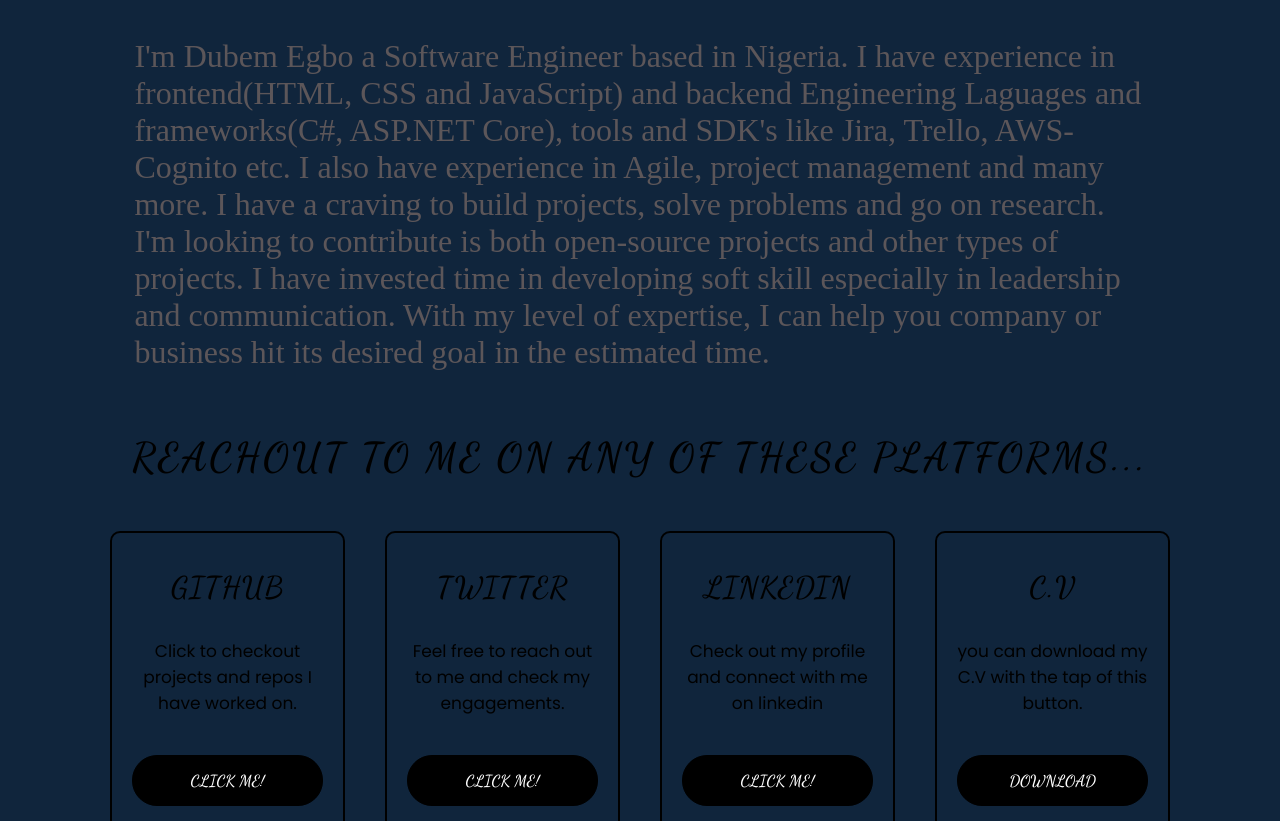
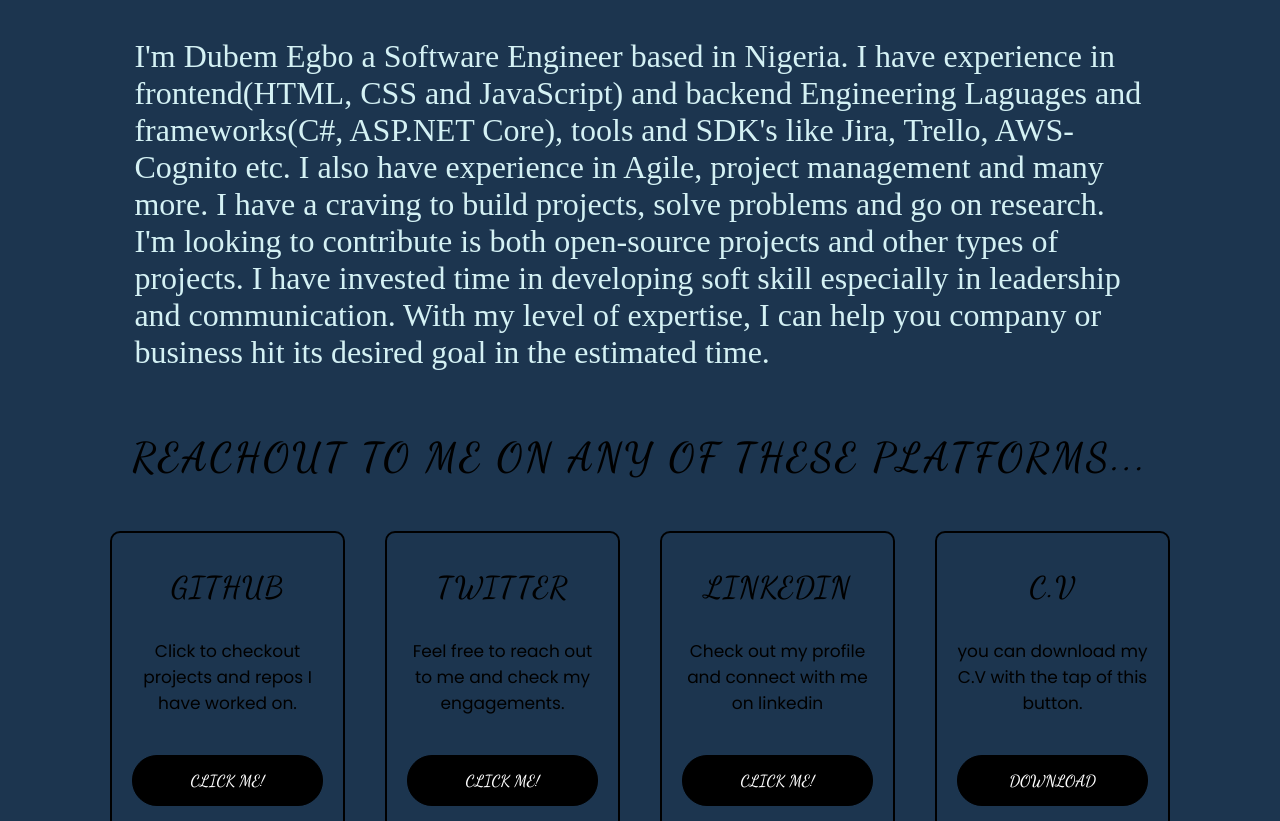
Before and after one commit to Phusse/Portfilio, a plain HTML site: page index.html in a window 1280 px wide. Shown: the part 602-1423 px from the top of the page. Drawn offline with Linux system fonts and the light colour scheme.

Commit message:
style adjustment

```diff
--- a/index.html
+++ b/index.html
@@ -44,22 +44,23 @@
         <h5 class="reach">Reachout to me on any of these platforms...</h5>
         <div class="services">
           <div class="content content-1">
+
             <h2>GitHub</h2>
             <p>Click to checkout projects and repos I have worked on.</p>
             <a href="https://github.com/Phusse" target="_blank">Click me!</a>
           </div>
           <div class="content content-2">
-            <h2>Twitter</h2>
+            <strong><h2>Twitter</h2></strong>
             <p>Feel free to reach out to me and check my engagements.</p>
             <a href="https://twitter.com/DubemOfIT" target="_blank">Click me!</a>
           </div>
           <div class="content content-3">
-            <h2>linkedin</h2>
+            <strong><h2>linkedin</h2></strong>
             <p>Check out my profile and connect with me on linkedin</p>
             <a href="https://www.linkedin.com/in/chidubemegbo/" target="_blank">Click me!</a>
           </div>
           <div class="content content-4">
-            <h2>C.V</h2>
+            <strong><h2>C.V</h2></strong>
             <p>you can download my C.V with the tap of this button.</p>
             <a href="#" target="_blank">Download</a>
           </div>
--- a/style.css
+++ b/style.css
@@ -5,7 +5,7 @@
 
 body {
   margin-top: 50px;
-  background-color: hsl(212, 58%, 15%);
+  background-color: hsl(211, 47%, 21%);
 }
 .intro {
   width: 80%;
@@ -62,7 +62,7 @@ body {
 }
 #info {
   font-size: xx-large;
-  color: rgba(104, 94, 94, 0.863);
+  color: #D4F1F4;
 }
 .left img:hover{
         -webkit-transform: scaleX(-1);
@@ -72,7 +72,7 @@ body {
 .flex:hover{
   -webkit-transform: scaleX(-1);
   transform: scaleX(-1);
-  transition: 1s;
+  transition: 1.7s;
 }
 .right #name:hover{
   -webkit-transform: scaleX(-1);
@@ -152,6 +152,7 @@ body {
   }
 .content h2 {
   font-size: 30px;
+  font-weight: 900;
   margin: 16px 0;
   letter-spacing: 1px;
   text-transform: uppercase;
```
